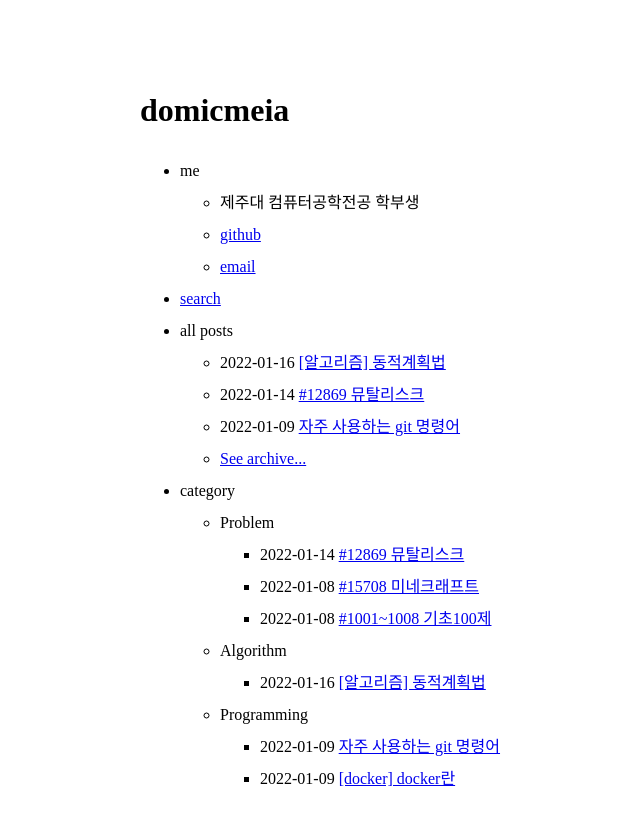
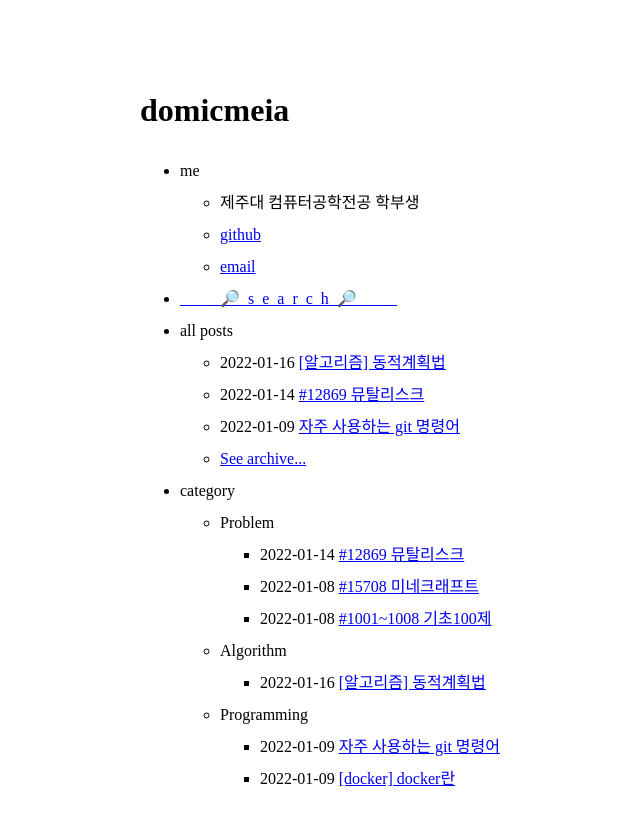
Before and after one commit to domicmeia/domicmeia.github.io, a Jekyll site: the page built from index.md, in a window 1280 px wide. Shown: the top 825 px of the page, without its empty margins (150-790 px from the left). Built offline with Jekyll 4.4.1, drawn with Linux system fonts in a browser that asks for light colours; some web fonts are replaced.

Commit message:
검색바 추가

```diff
--- a/_data/menu.yml
+++ b/_data/menu.yml
@@ -8,7 +8,7 @@ entries:
       - title: email
         url: mailto:dhdlqks55@gmail.com
 
-  - title: search
+  - title: _____🔎_s_e_a_r_c_h_🔎_____
     url: search
 
   - title: all posts
```
